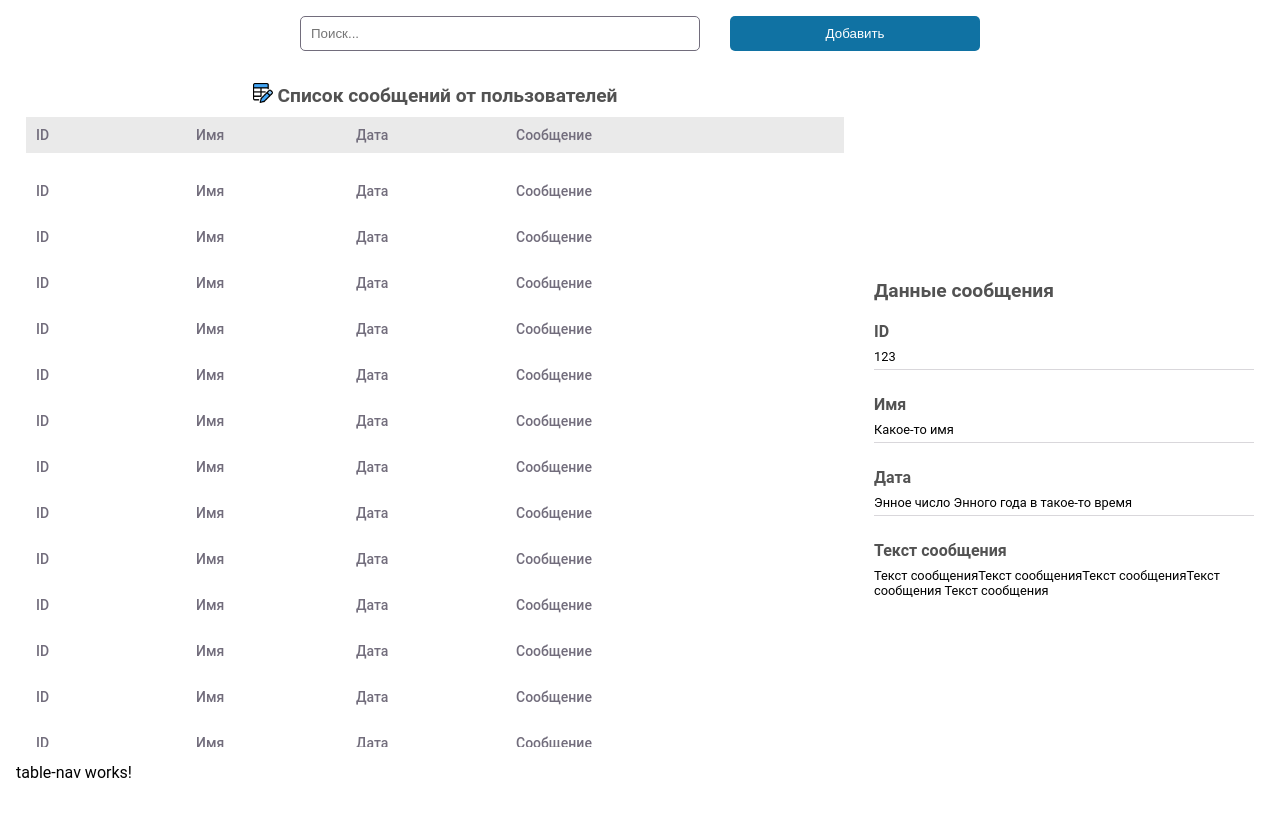
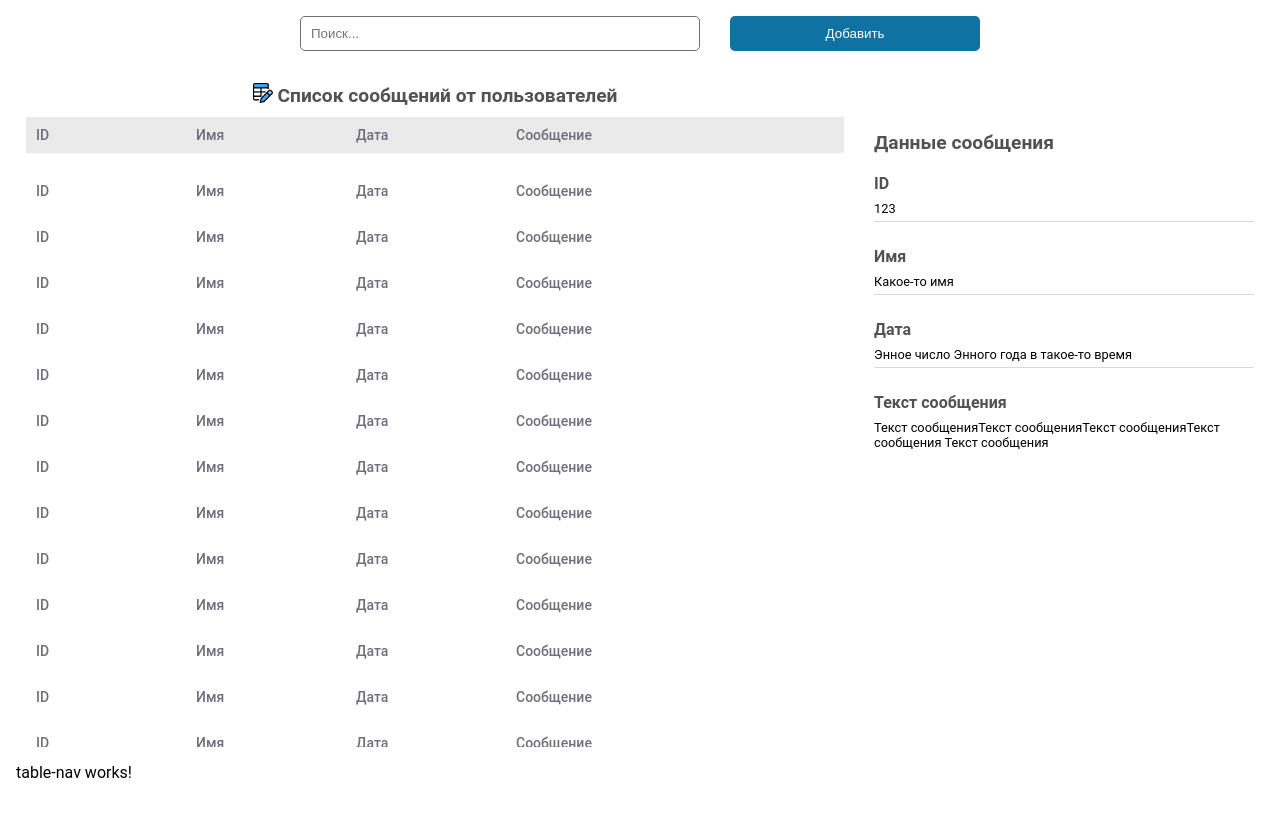
Before and after one commit to UlianaSavi/MKO-test-app, an Angular app: page / in a window 1280 px wide. Built offline with nearby package versions, Linux system fonts and the light colour scheme.

Commit message:
refactor sidebar height

```diff
--- a/src/app/sidebar/components/sidebar/sidebar.component.scss
+++ b/src/app/sidebar/components/sidebar/sidebar.component.scss
@@ -1,6 +1,7 @@
 @import "../../../styles/variables";
 
 :host {
+  height: 80vh;
   min-width: 300px;
   max-width: 400px;
   padding: 10px;
```
